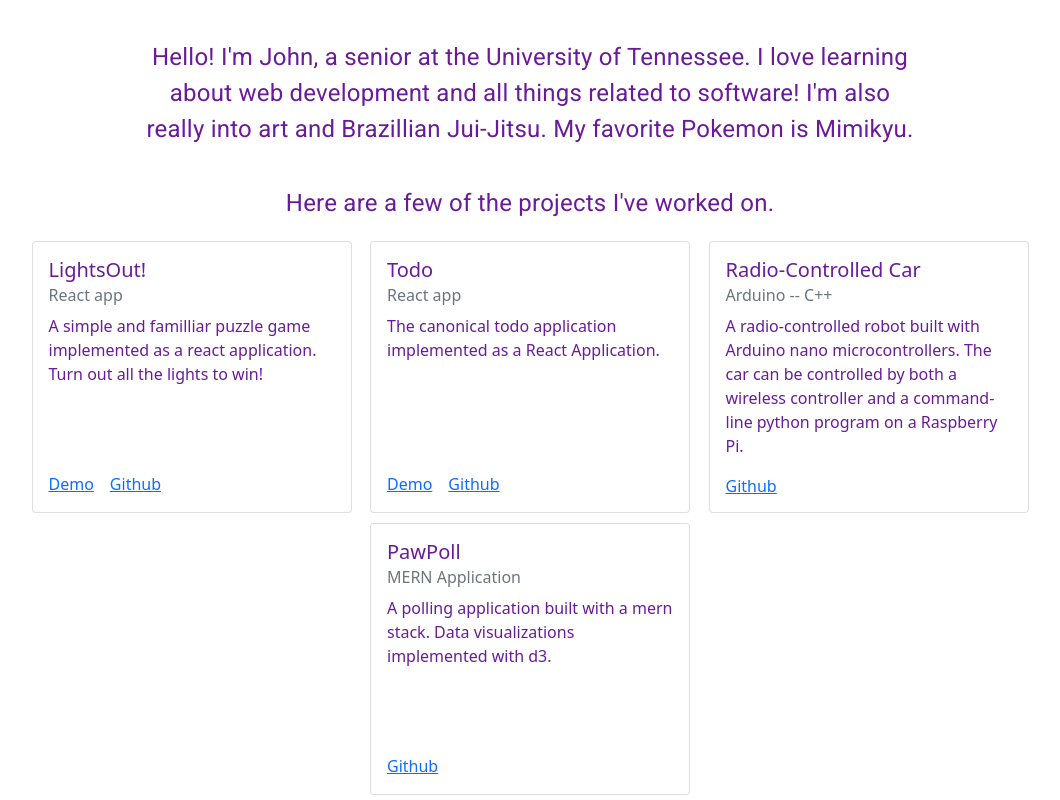
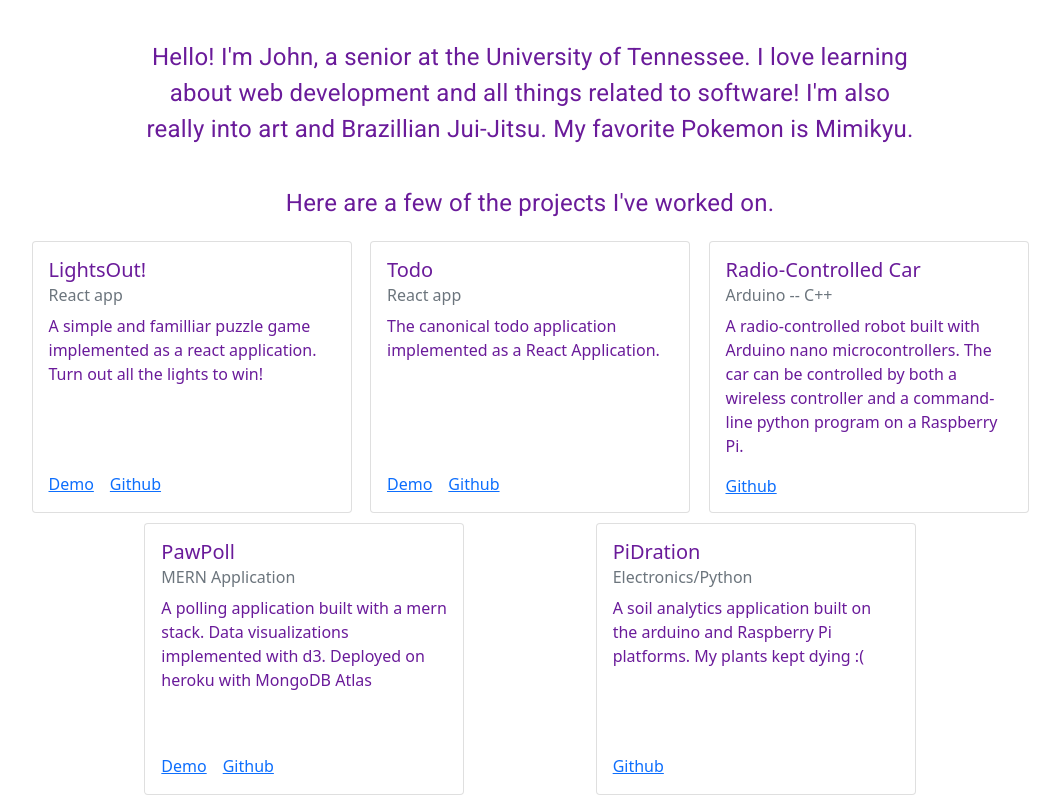
Before and after one commit to Pokemonpower92/portfolio, a React (Create React App) app in the folder portfolio/: page / in a window 1280 px wide. Shown: the part 234-1034 px from the top of the page, without its empty margins (110-1170 px from the left). Built offline with nearby package versions, Linux system fonts and the light colour scheme.

Commit message:
Update projects

```diff
--- a/portfolio/package.json
+++ b/portfolio/package.json
@@ -20,7 +20,7 @@
     "web-vitals": "^1.0.1"
   },
   "scripts": {
-    "predeploy": "yarn run build",
+    "predeploy": "npm run build",
     "deploy": "gh-pages -d build",
     "start": "react-scripts start",
     "build": "react-scripts build",
--- a/portfolio/src/Components/Projects.js
+++ b/portfolio/src/Components/Projects.js
@@ -75,9 +75,30 @@ export default function Projects() {
                         <Card.Subtitle className="mb-2 text-muted">MERN Application</Card.Subtitle>
                         <Card.Text>
                         A polling application built with a mern stack. Data visualizations implemented with d3.
+                        Deployed on heroku with MongoDB Atlas
                         </Card.Text>
                         <div style={{marginTop: "auto"}}>
+                            <Card.Link href="http://paw-poll.herokuapp.com/">Demo</Card.Link>
                             <Card.Link href="https://github.com/Pokemonpower92/PawPoll">Github</Card.Link>
+                        </div>
+                    </Card.Body>
+                </Card>
+            </div>
+            <div className="Projects-Card">
+            <Card style={{display: 'flex',
+                            flexDirection: 'column',
+                            justifyContent: 'space-between',
+                            width: '20rem',
+                            height: '17rem'}}>
+                    <Card.Body style={{display: "flex", flexDirection: "column", alignItems: 'space-between'}}>
+                        <Card.Title>PiDration</Card.Title>
+                        <Card.Subtitle className="mb-2 text-muted">Electronics/Python</Card.Subtitle>
+                        <Card.Text>
+                        A soil analytics application built on the arduino and Raspberry Pi platforms. My plants kept
+                        dying :(
+                        </Card.Text>
+                        <div style={{marginTop: "auto"}}>
+                            <Card.Link href="https://github.com/Pokemonpower92/PiDration">Github</Card.Link>
                         </div>
                     </Card.Body>
                 </Card>
```
